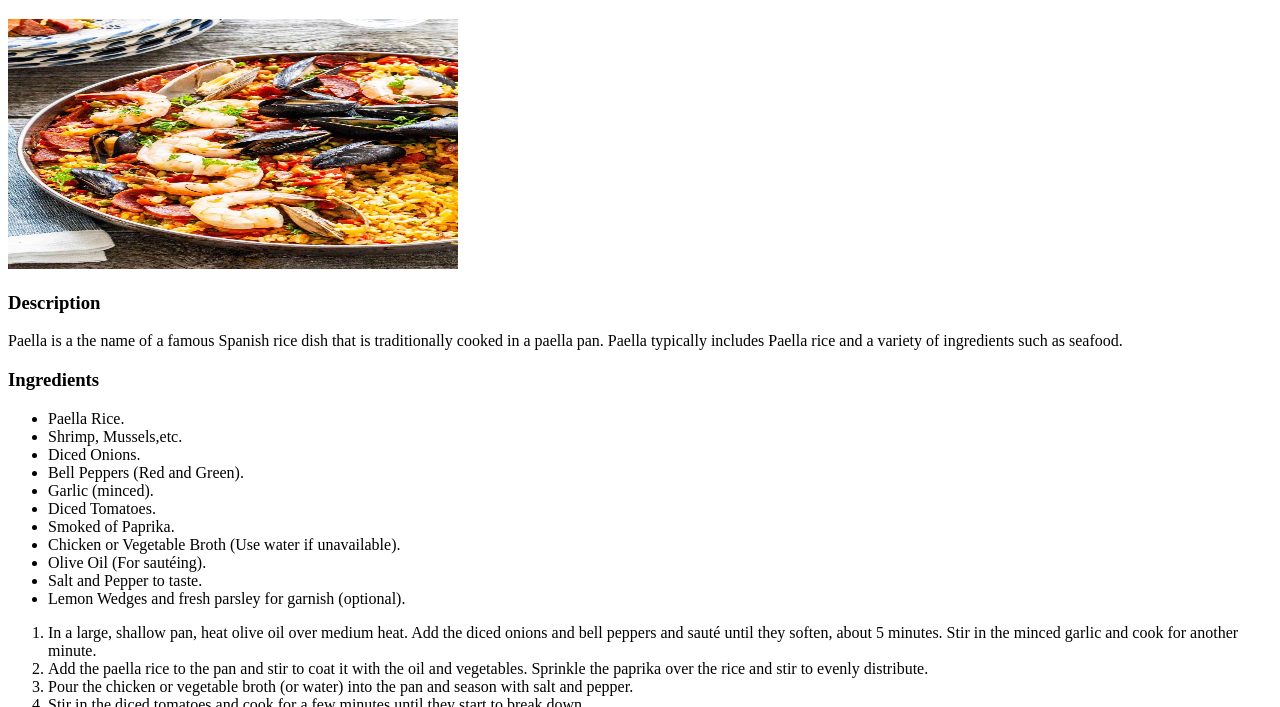
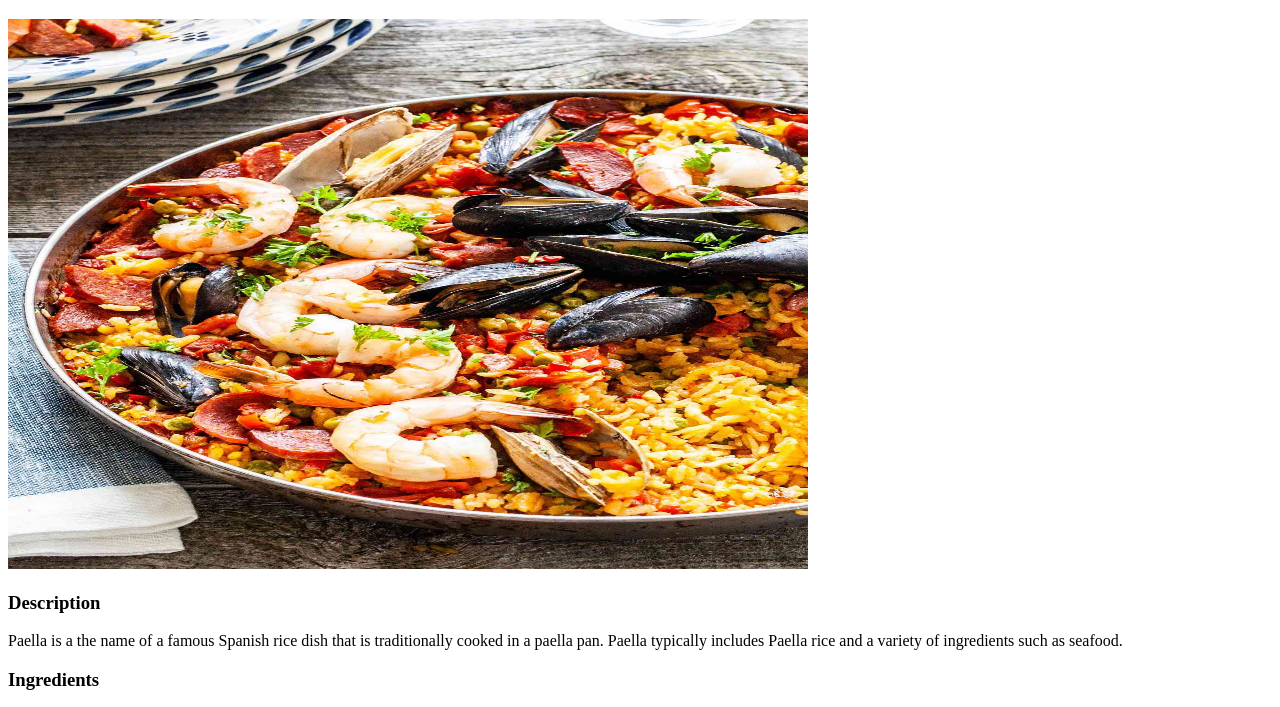
Before and after one commit to jorgeugwumba/odin-recipes, a plain HTML site: page paella.html in a window 1280 px wide. Shown: the part 61-768 px from the top of the page. Drawn offline with Linux system fonts and the light colour scheme.

Commit message:
Update paella.html

```diff
--- a/paella.html
+++ b/paella.html
@@ -7,7 +7,7 @@
 </head>
 <body>
     <h1>Paella</h1>
-    <img src="paella.jpg" alt="Paella" width="450px" height="250px"/>
+    <img src="paella.jpg" alt="Paella" width="800px" height="550px"/>
     <h3>Description</h3>
     <p>Paella is a the name of a famous Spanish rice dish that is traditionally cooked in a paella pan. Paella typically includes Paella rice and a variety of ingredients such as seafood.</p>
     <h3>Ingredients</h3>
```
